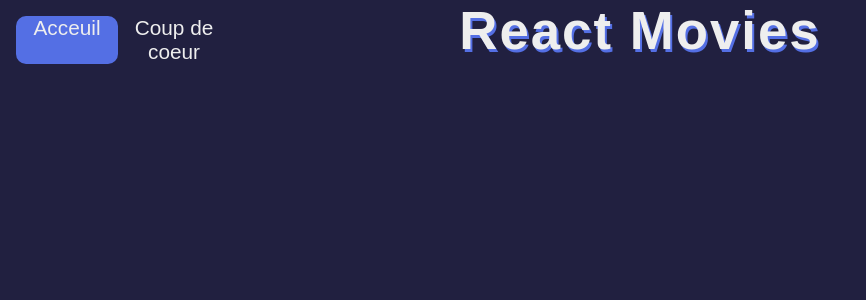
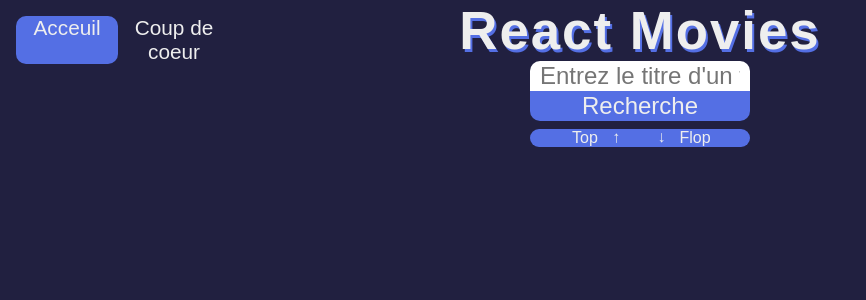
Before and after one commit to hamzat15/Cinema-React, a React (Create React App) app in the folder react-movies/: page / in a window 1280 px wide. Shown: the top 300 px of the page, without its empty margins (0-866 px from the left). Built offline with nearby package versions, Linux system fonts and the light colour scheme; a web font is replaced by a local one.

Commit message:
add form pages and components header

```diff
--- /dev/null
+++ b/react-movies/src/pages/Form.js
@@ -0,0 +1,27 @@
+import React from "react";
+
+const Form = () => {
+  return (
+    <div className="form-component">
+      <div className="form-container">
+        <form>
+            <input type="text" placeholder="Entrez le titre d'un film"
+            id="search-input" />
+            <input type="submit" value="Recherche"/>
+        </form>
+
+        <div className="btn-sort-container">
+            <div className="btn-sort" id="goodToBad">
+                Top<span>&#8594;</span>
+            </div>
+            <div className="btn-sort" id="badToGood">
+                Flop<span>&#8594;</span>
+            </div>
+        </div>
+      </div>
+      <div className="result"></div>
+    </div>
+  );
+};
+
+export default Form;
--- a/react-movies/src/pages/Home.js
+++ b/react-movies/src/pages/Home.js
@@ -1,10 +1,12 @@
 import React from 'react';
 import Header from '../components/Header';
+import Form from './Form';
 
 const Home = () => {
     return (
-        <div>
+        <div className="home-page">
             <Header />
+            <Form />
         </div>
     );
 };
```
